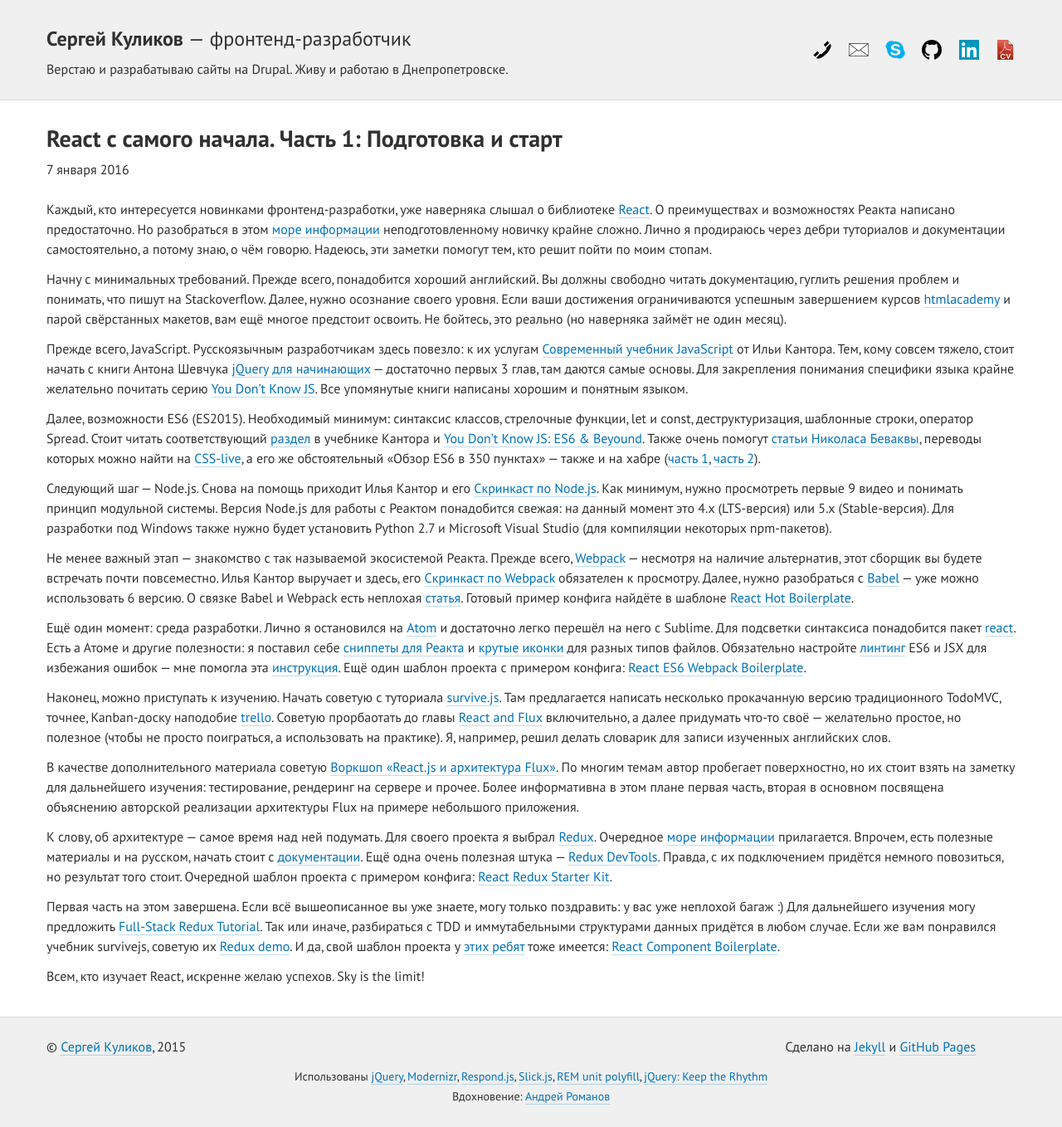
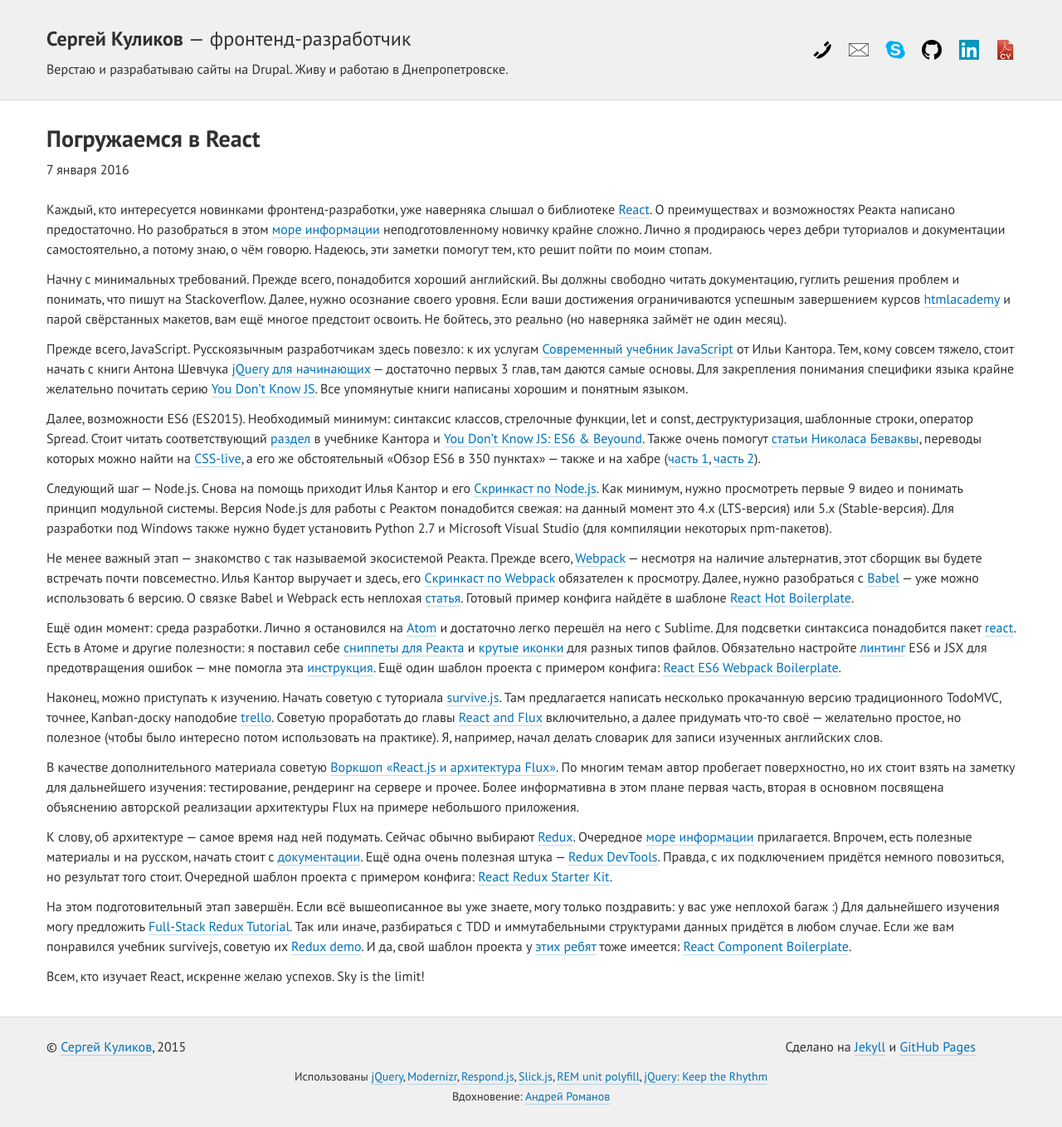
Before and after one commit to web-padawan/web-padawan.github.io, a Jekyll site: the page built from _posts/2016-01-07-react-from-scratch-part-1.md, in a window 1280 px wide. Shown: the whole page at 83% size. Built offline with Jekyll 4.4.1, drawn with Linux system fonts in a browser that asks for light colours.

Commit message:
[mod] post: Reacl from scratch, some fixes

```diff
--- a/_posts/2016-01-07-react-from-scratch-part-1.md
+++ b/_posts/2016-01-07-react-from-scratch-part-1.md
@@ -1,6 +1,6 @@
 ---
 layout: post
-title:  "React с самого начала. Часть 1: Подготовка и старт"
+title:  "Погружаемся в React"
 description: "Статья для всех, кто хочет создать своё первое веб-приложение на React, но пока не знает, с чего начать."
 date:   2016-01-07 15:51:00
 categories: juniorship
@@ -44,31 +44,31 @@
 
 Ещё один момент: среда разработки. Лично я остановился на [Atom](https://atom.io/) и достаточно легко перешёл на него с Sublime.
 Для подсветки синтаксиса понадобится пакет [react](https://atom.io/packages/react).
-Есть а Атоме и другие полезности: я поставил себе [сниппеты для Реакта](https://atom.io/packages/react-snippets)
+Есть в Атоме и другие полезности: я поставил себе [сниппеты для Реакта](https://atom.io/packages/react-snippets)
 и [крутые иконки](https://atom.io/packages/file-icons) для разных типов файлов.
-Обязательно настройте [линтинг](http://forwebdev.ru/javascript/linting/) ES6 и JSX для избежания ошибок —
+Обязательно настройте [линтинг](http://forwebdev.ru/javascript/linting/) ES6 и JSX для предотвращения ошибок —
 мне помогла эта [инструкция](http://stackoverflow.com/questions/30294870/how-to-config-eslint-for-react-on-atom-editor).
 Ещё один шаблон проекта с примером конфига: [React ES6 Webpack Boilerplate](https://github.com/vasanthk/react-es6-webpack-boilerplate).
 
 Наконец, можно приступать к изучению. Начать советую с туториала [survive.js](http://survivejs.com/webpack_react).
 Там предлагается написать несколько прокачанную версию традиционного TodoMVC, точнее, Kanban-доску наподобие [trello](http://trello.com).
-Советую прорбаотать до главы [React and Flux](http://survivejs.com/webpack_react/react_and_flux/) включительно,
-а далее придумать что-то своё — желательно простое, но полезное (чтобы не просто поиграться, а использовать
-на практике). Я, например, решил делать словарик для записи изученных английских слов.
+Советую проработать до главы [React and Flux](http://survivejs.com/webpack_react/react_and_flux/) включительно,
+а далее придумать что-то своё — желательно простое, но полезное (чтобы было интересно потом использовать
+на практике). Я, например, начал делать словарик для записи изученных английских слов.
 
 В качестве дополнительного материала советую [Воркшоп «React.js и архитектура Flux»](https://github.com/roman01la/react-flux-workshop).
 По многим темам автор пробегает поверхностно, но их стоит взять на заметку для дальнейшего изучения:
 тестирование, рендеринг на сервере и прочее. Более информативна в этом плане первая часть,
 вторая в основном посвящена объяснению авторской реализации архитектуры Flux на примере небольшого приложения.
 
-К слову, об архитектуре — самое время над ней подумать. Для своего проекта я выбрал [Redux](http://redux.js.org/).
+К слову, об архитектуре — самое время над ней подумать. Сейчас обычно выбирают [Redux](http://redux.js.org/).
 Очередное [море информации](https://github.com/xgrommx/awesome-redux) прилагается. Впрочем, есть полезные материалы и на русском,
 начать стоит с [документации](https://github.com/rajdee/redux-in-russian).
 Ещё одна очень полезная штука — [Redux DevTools](https://github.com/gaearon/redux-devtools).
 Правда, с их подключением придётся немного повозиться, но результат того стоит.
 Очередной шаблон проекта с примером конфига: [React Redux Starter Kit](https://github.com/davezuko/react-redux-starter-kit).
 
-Первая часть на этом завершена. Если всё вышеописанное вы уже знаете, могу только поздравить: у вас уже неплохой багаж :)
+На этом подготовительный этап завершён. Если всё вышеописанное вы уже знаете, могу только поздравить: у вас уже неплохой багаж :)
 Для дальнейшего изучения могу предложить [Full-Stack Redux Tutorial](http://teropa.info/blog/2015/09/10/full-stack-redux-tutorial.html).
 Так или иначе, разбираться с TDD и иммутабельными структурами данных придётся в любом случае.
 Если же вам понравился учебник survivejs, советую их [Redux demo](https://github.com/survivejs/redux-demo).
```
